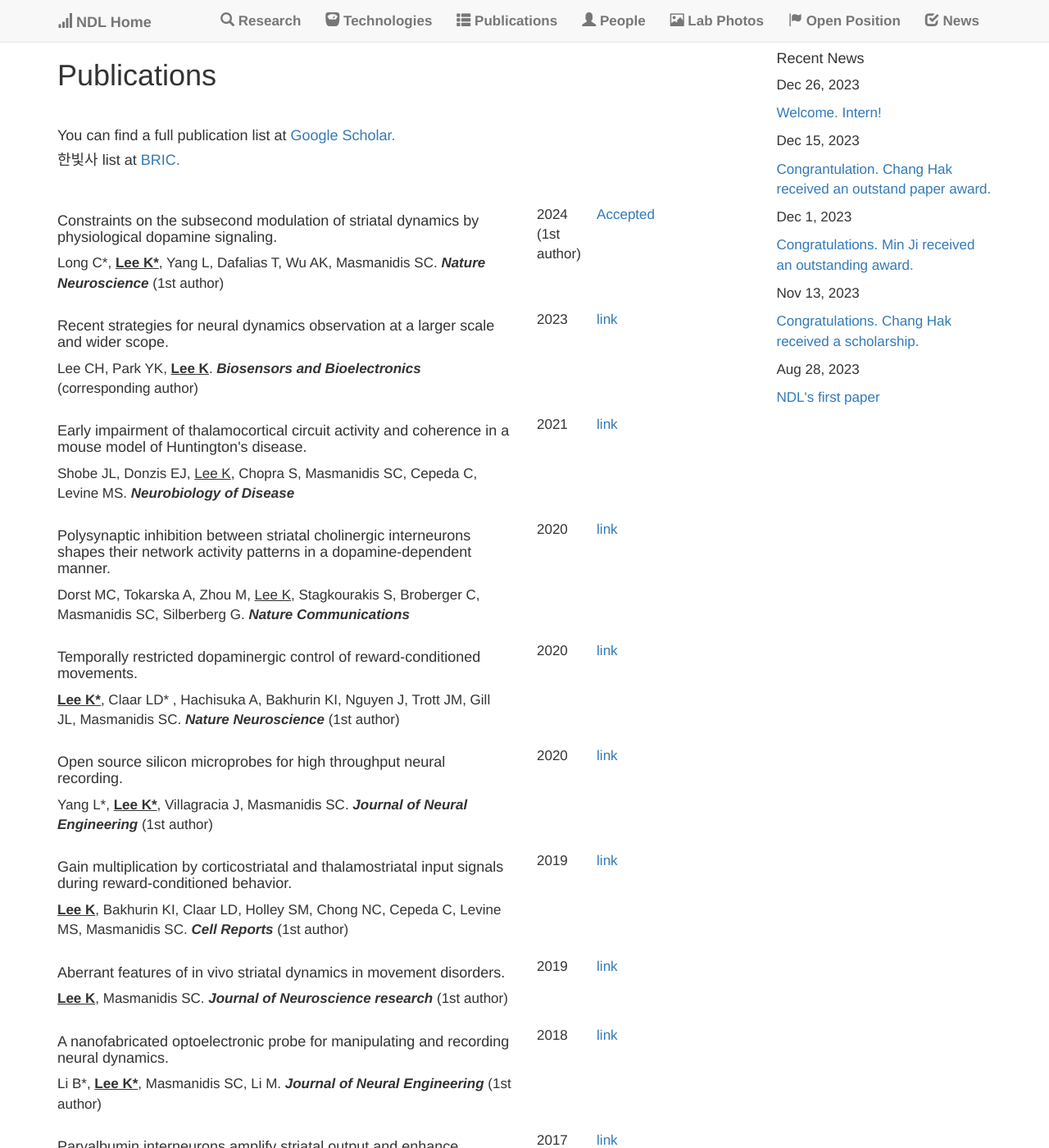
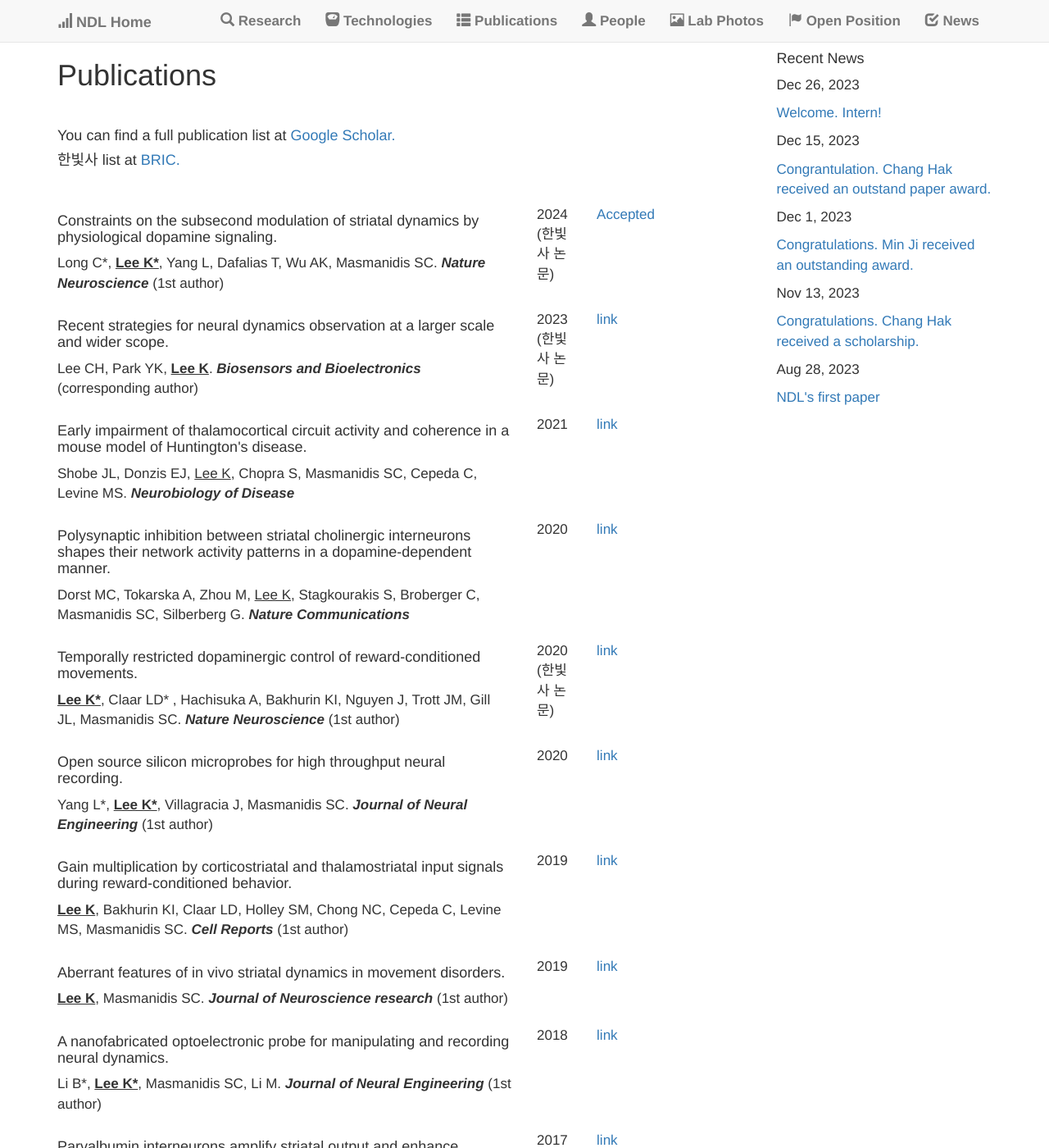
Before and after one commit to kleelab/kleelab.github.io, a Jekyll site: the page built from publications.html, in a window 1280 px wide and 1400 px high. Shown: the whole window at 82% size. Built offline with Jekyll 4.4.1, drawn with Linux system fonts in a browser that asks for light colours; nearby versions of some CDN libraries; a style sheet for code colours, icons or effects is not loaded; some of the changed text lies outside the part shown.

Commit message:
Update publications.yml

```diff
--- a/_data/publications.yml
+++ b/_data/publications.yml
@@ -5,7 +5,7 @@
   author: >
     Long C*, <b><u>Lee K*</u></b>, Yang L, Dafalias T, Wu AK, Masmanidis SC. <b><I>Nature Neuroscience</I></b> (1st author)
   image:
-  year: 2024    (1st author)
+  year: 2024    (한빛사 논문)
   repo:
     name: Accepted
     url:
@@ -15,7 +15,7 @@
   author: >
     Lee CH, Park YK, <b><u>Lee K</u></b>. <b><I>Biosensors and Bioelectronics</I></b> (corresponding author)
   image:
-  year: 2023
+  year: 2023    (한빛사 논문)
   repo:
     name: link
     url: https://www.sciencedirect.com/science/article/pii/S0956566323005808?via%3Dihub
@@ -47,7 +47,7 @@
   author: >
     <b><u>Lee K*</u></b>, Claar LD* , Hachisuka A, Bakhurin KI, Nguyen J, Trott JM, Gill JL, Masmanidis SC. <b><I>Nature Neuroscience</I></b> (1st author)
   image:
-  year: 2020
+  year: 2020    (한빛사 논문)
   repo:
     name: link
     url: https://www.nature.com/articles/s41593-019-0567-0
@@ -100,7 +100,7 @@
   author: >
     <b><u>Lee K*</u></b>, Holley SM* , Shobe JL, Chong NC, Cepeda C, Levine MS, Masmanidis SC. <b><I>Neuron</I></b> (1st author)
   image:
-  year: 2017
+  year: 2017    (한빛사 논문)
   repo:
     name: link
     url: https://www.sciencedirect.com/science/article/pii/S0896627317301411?via%3Dihub
@@ -198,7 +198,7 @@
   author: >
     <b><u>Lee K</u></b>, Lee HC, Lee DS, Jung H.  <b><I>Advanced Materials</I></b> (1st author)
   image:
-  year: 2010
+  year: 2010    (한빛사 논문)
   repo:
     name: link
     url: https://onlinelibrary.wiley.com/doi/abs/10.1002/adma.200902418
```
